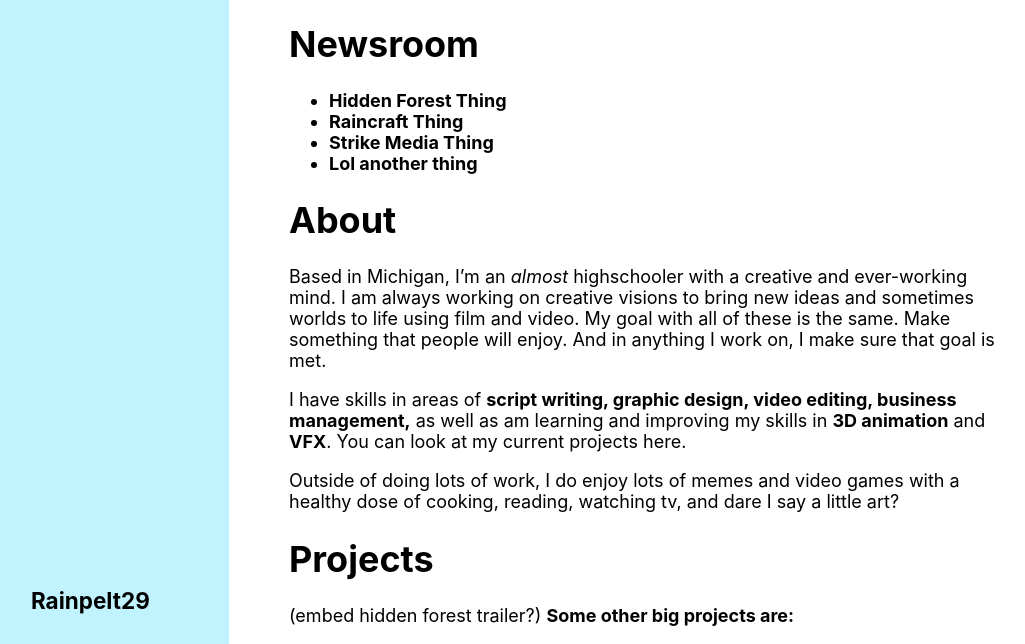
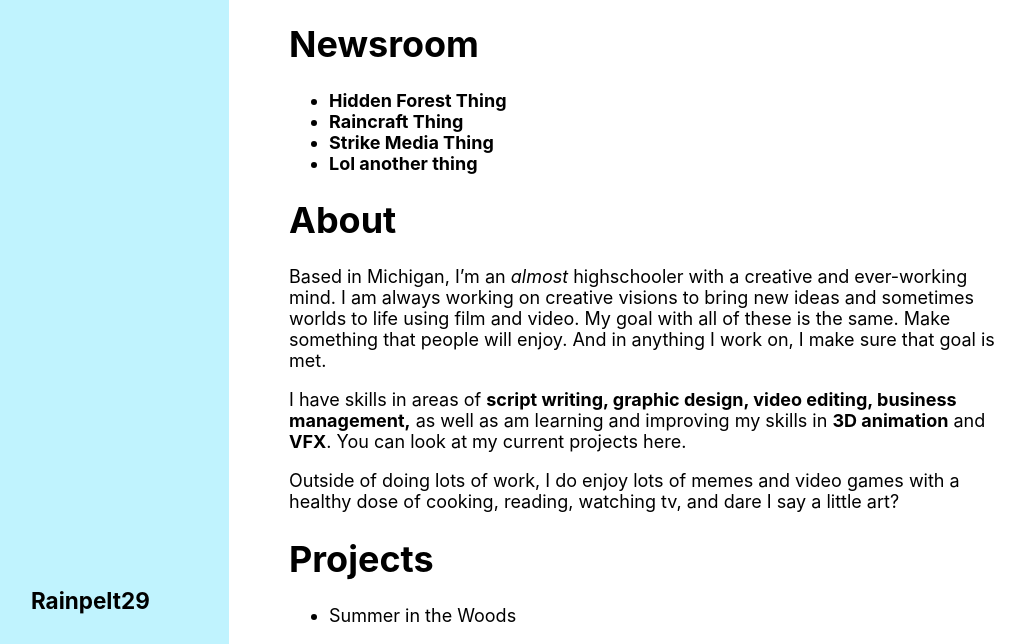
Before and after one commit to Rainpelt29/rainpelt29site, a Jekyll site: the page built from index.md, in a window 1280 px wide and 1321 px high. Shown: the top 644 px of the window, without its empty margins (41-1066 px from the left). Built offline with Jekyll 4.4.1, drawn with Linux system fonts in a browser that asks for light colours; some web fonts are replaced; some of the changed text lies outside the part shown; grey boxes are pictures that could not be loaded.

Commit message:
Update index.md

```diff
--- a/index.md
+++ b/index.md
@@ -18,14 +18,15 @@
 Outside of doing lots of work, I do enjoy lots of memes and video games with a healthy dose of cooking, reading, watching tv, and dare I say a little art?
 
 # Projects
-(embed hidden forest trailer?)
+- [Summer in the Woods ]()
+<iframe width="560" height="315" src="https://www.youtube-nocookie.com/embed/Qc9Eov5PDWI" frameborder="0" allow="accelerometer; autoplay; encrypted-media; gyroscope; picture-in-picture" allowfullscreen></iframe>
 **Some other big projects are:**
 - [Raincraft]()
 - [Strike Media]()
 
 # Contact
 You can reach out to me via:
-- **Discord:** lol#1234
-- **Email:** [lol@doamatto.xyz](mailto:lol@doamatto.xyz)
-- **GitHub:** [@lol](https://github.com/doamatto)
-- **Minecraft:** lolMCPEFEBEDBROCKpikachuslayer69420xX__Xx
+- **Discord:** Rainpelt29#4856
+- **Email:** [rainpelt29@gmail.com](mailto:rainpelt29@gmail.com)
+- **GitHub:** [@rainpelt29](https://github.com/rainpelt29)
+- **Minecraft:** Rainpelt29
```
